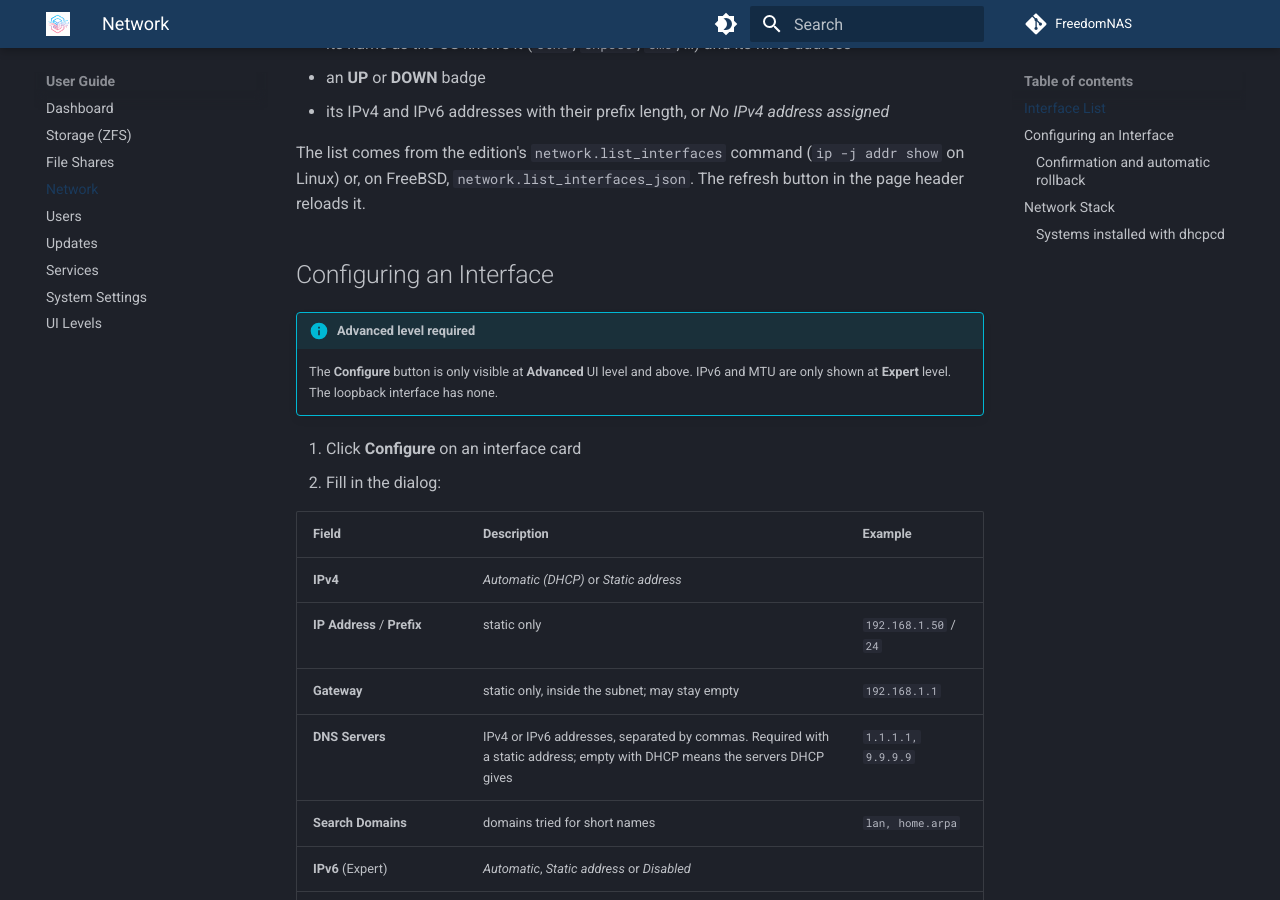
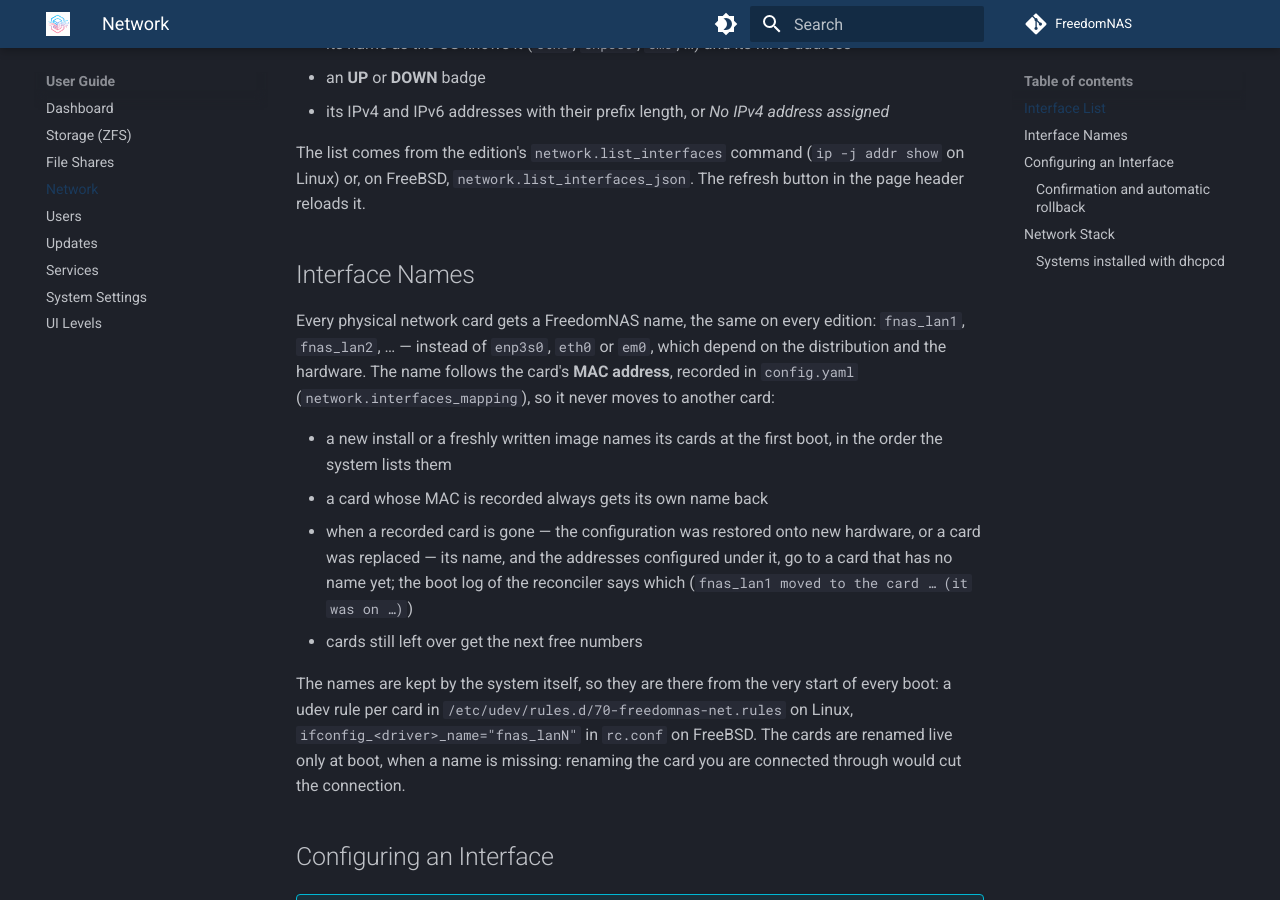
Before and after one commit to FreedomNAS/freedomnas-docs, an MkDocs documentation site: the page built from docs/user-guide/network.md, in a window 1280 px wide and 900 px high, scrolled down 380 px. Built offline with MkDocs 1.6.1 and Material for MkDocs 9.7.7, drawn with Linux system fonts in a browser that asks for light colours.

Commit message:
Document FreedomNAS interface names

```diff
--- a/docs/user-guide/network.md
+++ b/docs/user-guide/network.md
@@ -15,6 +15,30 @@ One card per interface, with:
 The list comes from the edition's `network.list_interfaces` command
 (`ip -j addr show` on Linux) or, on FreeBSD, `network.list_interfaces_json`.
 The refresh button in the page header reloads it.
+
+## Interface Names
+
+Every physical network card gets a FreedomNAS name, the same on every
+edition: `fnas_lan1`, `fnas_lan2`, … — instead of `enp3s0`, `eth0` or
+`em0`, which depend on the distribution and the hardware. The name follows
+the card's **MAC address**, recorded in `config.yaml`
+(`network.interfaces_mapping`), so it never moves to another card:
+
+- a new install or a freshly written image names its cards at the first
+  boot, in the order the system lists them
+- a card whose MAC is recorded always gets its own name back
+- when a recorded card is gone — the configuration was restored onto new
+  hardware, or a card was replaced — its name, and the addresses
+  configured under it, go to a card that has no name yet; the boot log of
+  the reconciler says which (`fnas_lan1 moved to the card … (it was on …)`)
+- cards still left over get the next free numbers
+
+The names are kept by the system itself, so they are there from the very
+start of every boot: a udev rule per card in
+`/etc/udev/rules.d/70-freedomnas-net.rules` on Linux,
+`ifconfig_<driver>_name="fnas_lanN"` in `rc.conf` on FreeBSD. The cards
+are renamed live only at boot, when a name is missing: renaming the card
+you are connected through would cut the connection.
 
 ## Configuring an Interface
 
```
Also changed, not shown: docs/architecture/reconciler.md (+2 -2 lines), docs/profiles/os-profiles.md (+4 -0 lines).
